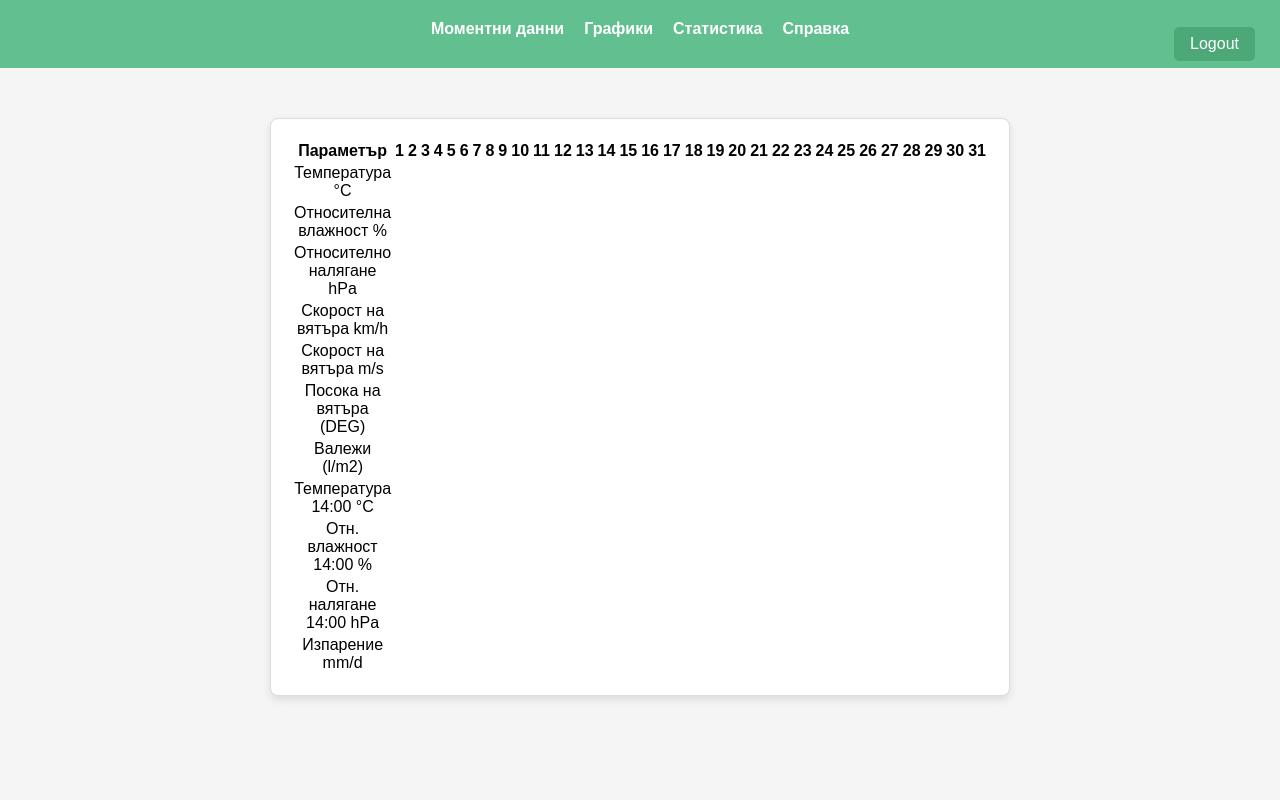
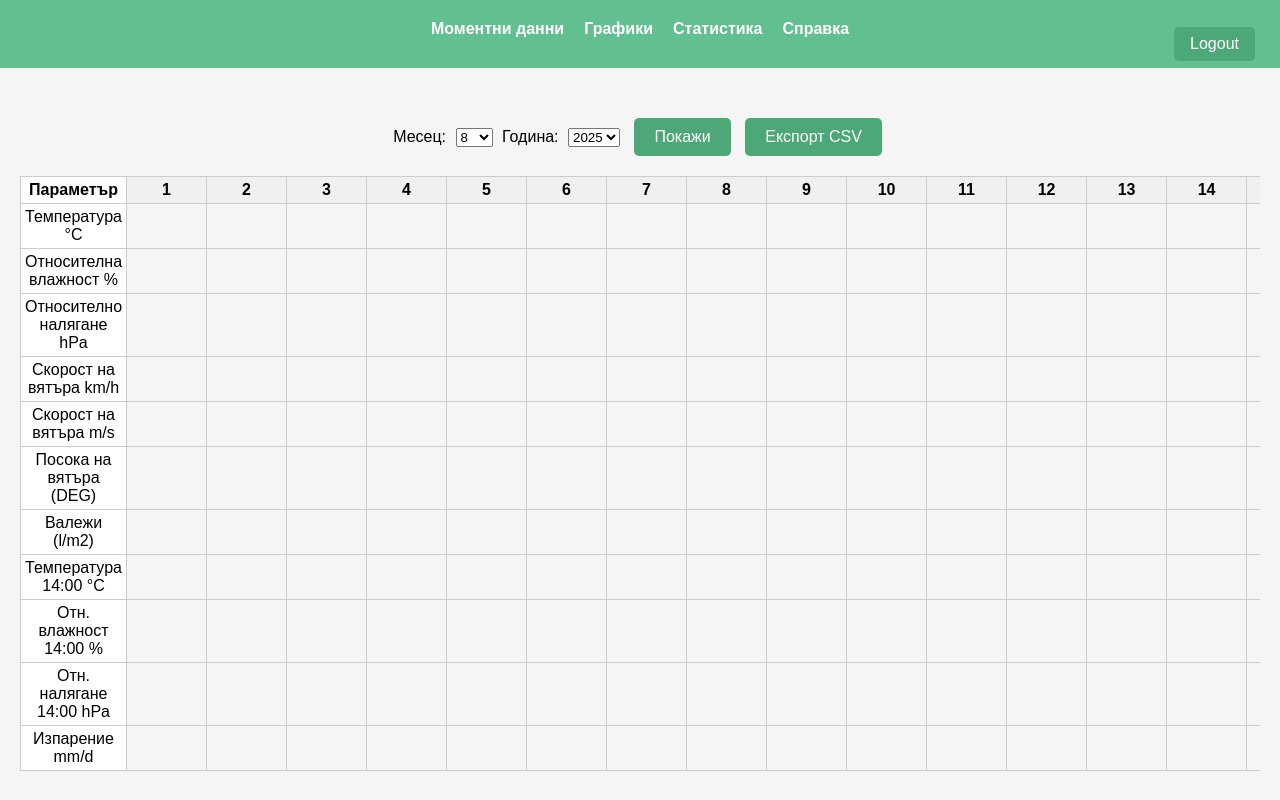
Before and after one commit to danbrawn/meteo_scada, a Flask app: page /report in a window 1280 px wide. Run offline with Flask 3, Linux system fonts and the light colour scheme; the visitor is signed in with stand-in values (Sample User, id 1); data that the repository does not hold is empty.

Commit message:
Round report values and add CSV export

```diff
--- a/app.py
+++ b/app.py
@@ -507,6 +507,93 @@ def report_page():
     return render_template('report.html')
 
 
+@app.route('/report_data', methods=['GET'])
+@login_required
+def report_data_endpoint():
+    """Return daily statistics for a given month and year."""
+    year = request.args.get('year', type=int)
+    month = request.args.get('month', type=int)
+    if not year or not month:
+        return jsonify({})
+    try:
+        db_connection = get_db_connection()
+        cursor = db_connection.cursor()
+        query = (
+            f"SELECT {DATE_COLUMN}, T_AIR, REL_HUM, P_REL, WIND_SPEED_1, WIND_SPEED_2, "
+            f"WIND_DIR, RAIN_MINUTE, EVAPOR_MINUTE FROM {DB_TABLE} "
+            f"WHERE YEAR({DATE_COLUMN}) = %s AND MONTH({DATE_COLUMN}) = %s "
+            f"ORDER BY {DATE_COLUMN} ASC"
+        )
+        cursor.execute(query, (year, month))
+        data = cursor.fetchall()
+        cursor.close()
+        db_connection.close()
+
+        df = pd.DataFrame(
+            data,
+            columns=[
+                DATE_COLUMN,
+                "T_AIR",
+                "REL_HUM",
+                "P_REL",
+                "WIND_SPEED_1",
+                "WIND_SPEED_2",
+                "WIND_DIR",
+                "RAIN_MINUTE",
+                "EVAPOR_MINUTE",
+            ],
+        )
+        if df.empty:
+            return jsonify({})
+
+        df[DATE_COLUMN] = pd.to_datetime(df[DATE_COLUMN])
+        df.set_index(DATE_COLUMN, inplace=True)
+
+        import calendar
+
+        days_in_month = calendar.monthrange(year, month)[1]
+        idx = pd.date_range(
+            start=datetime(year, month, 1), periods=days_in_month, freq="D"
+        )
+
+        daily_mean = df[
+            [
+                "T_AIR",
+                "REL_HUM",
+                "P_REL",
+                "WIND_SPEED_1",
+                "WIND_SPEED_2",
+                "WIND_DIR",
+            ]
+        ].resample("D").mean()
+        daily_rain = df["RAIN_MINUTE"].resample("D").sum().rename("RAIN")
+        daily_evapor = (
+            df["EVAPOR_MINUTE"].resample("D").sum().rename("EVAPOR_DAY")
+        )
+        at_14 = (
+            df.between_time("14:00", "14:00")[
+                ["T_AIR", "REL_HUM", "P_REL"]
+            ].resample("D").mean().add_suffix("_14")
+        )
+
+        combined = (
+            pd.DataFrame(index=idx)
+            .join(daily_mean)
+            .join(daily_rain)
+            .join(at_14)
+            .join(daily_evapor)
+        )
+        combined = combined.round(1)
+        # Replace NaN values with None so JSON is valid
+        combined = combined.where(pd.notnull(combined), None)
+
+        result = {col: combined[col].tolist() for col in combined.columns}
+        return jsonify(result)
+    except Exception as e:
+        logger.error(f"Error in /report_data endpoint: {e}", exc_info=True)
+        return jsonify({"error": str(e)}), 500
+
+
 @app.route('/plot', methods=['POST'])
 def plot():
     global my_df
--- a/static/css/styles.css
+++ b/static/css/styles.css
@@ -492,3 +492,46 @@ body {
     0% { transform: rotate(0deg); }
     100% { transform: rotate(360deg); }
 }
+
+/* Report table styling */
+#report-container {
+  overflow-x: auto;
+}
+
+#report-table {
+  border-collapse: collapse;
+  width: 100%;
+  min-width: 1200px;
+}
+
+#report-table th,
+#report-table td {
+  border: 1px solid #ccc;
+  padding: 4px;
+  min-width: 80px;
+  text-align: center;
+}
+
+#report-table .sticky-col {
+  position: sticky;
+  left: 0;
+  background: #fff;
+  z-index: 2;
+}
+
+#report-table thead th {
+  position: sticky;
+  top: 0;
+  background: #f0f0f0;
+  z-index: 3;
+}
+
+.report-controls {
+  margin-bottom: 10px;
+}
+
+.report-controls select,
+.report-controls button {
+  margin-left: 5px;
+  margin-right: 5px;
+}
--- a/static/js/report.js
+++ b/static/js/report.js
@@ -1,23 +1,86 @@
 $(document).ready(function() {
-  function buildTable() {
-    const days = Array.from({length: 31}, (_, i) => i + 1);
-    const params = [
-      {name:'Температура °C'},
-      {name:'Относителна влажност %'},
-      {name:'Относително налягане hPa'},
-      {name:'Скорост на вятъра km/h'},
-      {name:'Скорост на вятъра m/s'},
-      {name:'Посока на вятъра (DEG)'},
-      {name:'Валежи (l/m2)'},
-      {name:'Температура 14:00 °C'},
-      {name:'Отн. влажност 14:00 %'},
-      {name:'Отн. налягане 14:00 hPa'},
-      {name:'Изпарение mm/d'}
-    ];
-    let thead = '<tr><th>Параметър</th>' + days.map(d=>`<th>${d}</th>`).join('') + '</tr>';
+  const params = [
+    { key: 'T_AIR', name: 'Температура °C' },
+    { key: 'REL_HUM', name: 'Относителна влажност %' },
+    { key: 'P_REL', name: 'Относително налягане hPa' },
+    { key: 'WIND_SPEED_1', name: 'Скорост на вятъра km/h' },
+    { key: 'WIND_SPEED_2', name: 'Скорост на вятъра m/s' },
+    { key: 'WIND_DIR', name: 'Посока на вятъра (DEG)' },
+    { key: 'RAIN', name: 'Валежи (l/m2)' },
+    { key: 'T_AIR_14', name: 'Температура 14:00 °C' },
+    { key: 'REL_HUM_14', name: 'Отн. влажност 14:00 %' },
+    { key: 'P_REL_14', name: 'Отн. налягане 14:00 hPa' },
+    { key: 'EVAPOR_DAY', name: 'Изпарение mm/d' }
+  ];
+  const days = Array.from({length: 31}, (_, i) => i + 1);
+  let currentData = {};
+
+  function buildTable(data) {
+    let thead = '<tr><th class="sticky-col">Параметър</th>' +
+      days.map(d => `<th>${d}</th>`).join('') + '</tr>';
     $('#report-table thead').html(thead);
-    let rows = params.map(p => '<tr><td>'+p.name+'</td>' + days.map(()=>'<td></td>').join('') + '</tr>').join('');
+    let rows = params.map(p => {
+      const values = data[p.key] || [];
+      const cells = days.map(d => {
+        const v = values[d-1];
+        return `<td>${v !== undefined && v !== null ? Number(v).toFixed(1) : ''}</td>`;
+      }).join('');
+      return `<tr><td class="sticky-col">${p.name}</td>${cells}</tr>`;
+    }).join('');
     $('#report-table tbody').html(rows);
   }
-  buildTable();
+
+  function loadData(year, month) {
+    $.getJSON(`/report_data?year=${year}&month=${month}`)
+      .done(function(data) {
+        currentData = data;
+        buildTable(data);
+      })
+      .fail(function() {
+        console.error('Failed to load report data');
+        buildTable({});
+      });
+  }
+
+  const monthSelect = $('#month-select');
+  for (let m = 1; m <= 12; m++) {
+    monthSelect.append(`<option value="${m}">${m}</option>`);
+  }
+  const yearSelect = $('#year-select');
+  const currentYear = new Date().getFullYear();
+  for (let y = currentYear - 5; y <= currentYear; y++) {
+    yearSelect.append(`<option value="${y}">${y}</option>`);
+  }
+  monthSelect.val(new Date().getMonth() + 1);
+  yearSelect.val(currentYear);
+
+  $('#load-report').on('click', function() {
+    loadData(yearSelect.val(), monthSelect.val());
+  });
+
+  $('#export-csv').on('click', function() {
+    const year = yearSelect.val();
+    const month = String(monthSelect.val()).padStart(2, '0');
+    let csv = ['Параметър,' + days.join(',')];
+    params.forEach(p => {
+      const values = currentData[p.key] || [];
+      const row = [p.name];
+      for (let i = 0; i < days.length; i++) {
+        const v = values[i];
+        row.push(v !== undefined && v !== null ? Number(v).toFixed(1) : '');
+      }
+      csv.push(row.join(','));
+    });
+    const csvContent = csv.join('\n');
+    const blob = new Blob([csvContent], { type: 'text/csv;charset=utf-8;' });
+    const link = document.createElement('a');
+    link.href = URL.createObjectURL(blob);
+    link.download = `Meteo_Dushanci_${month}_${year}.csv`;
+    document.body.appendChild(link);
+    link.click();
+    document.body.removeChild(link);
+    URL.revokeObjectURL(link.href);
+  });
+
+  loadData(currentYear, new Date().getMonth() + 1);
 });
--- a/templates/report.html
+++ b/templates/report.html
@@ -22,11 +22,21 @@
       </a>
     </div>
   </div>
-  <div class="container" id="report-container">
-    <table id="report-table" class="dashboard-card">
-      <thead></thead>
-      <tbody></tbody>
-    </table>
+  <div class="container">
+    <div class="report-controls">
+      <label for="month-select">Месец:</label>
+      <select id="month-select"></select>
+      <label for="year-select">Година:</label>
+      <select id="year-select"></select>
+      <button id="load-report">Покажи</button>
+      <button id="export-csv">Експорт CSV</button>
+    </div>
+    <div id="report-container">
+      <table id="report-table">
+        <thead></thead>
+        <tbody></tbody>
+      </table>
+    </div>
   </div>
 </body>
 </html>
```
